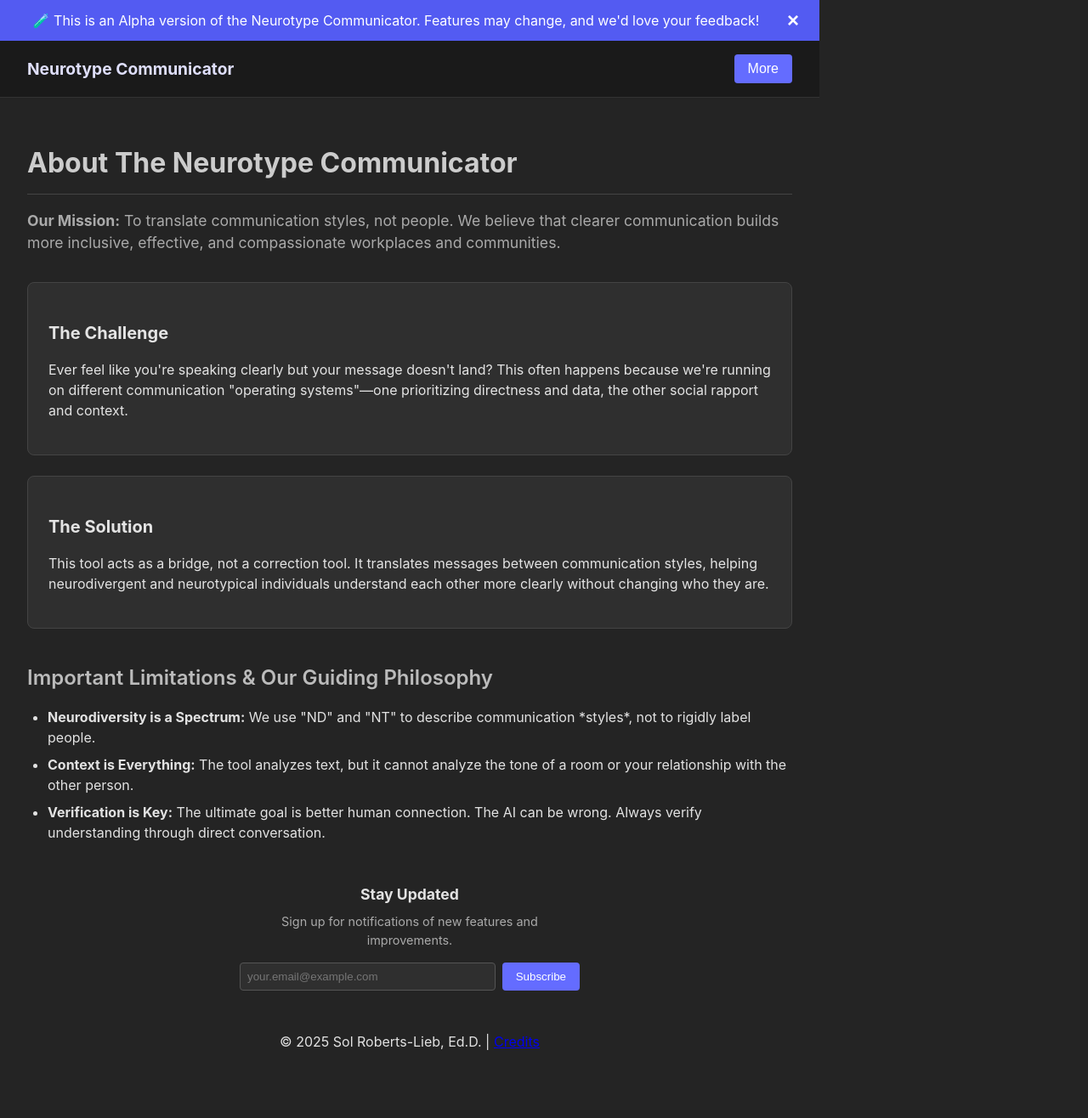
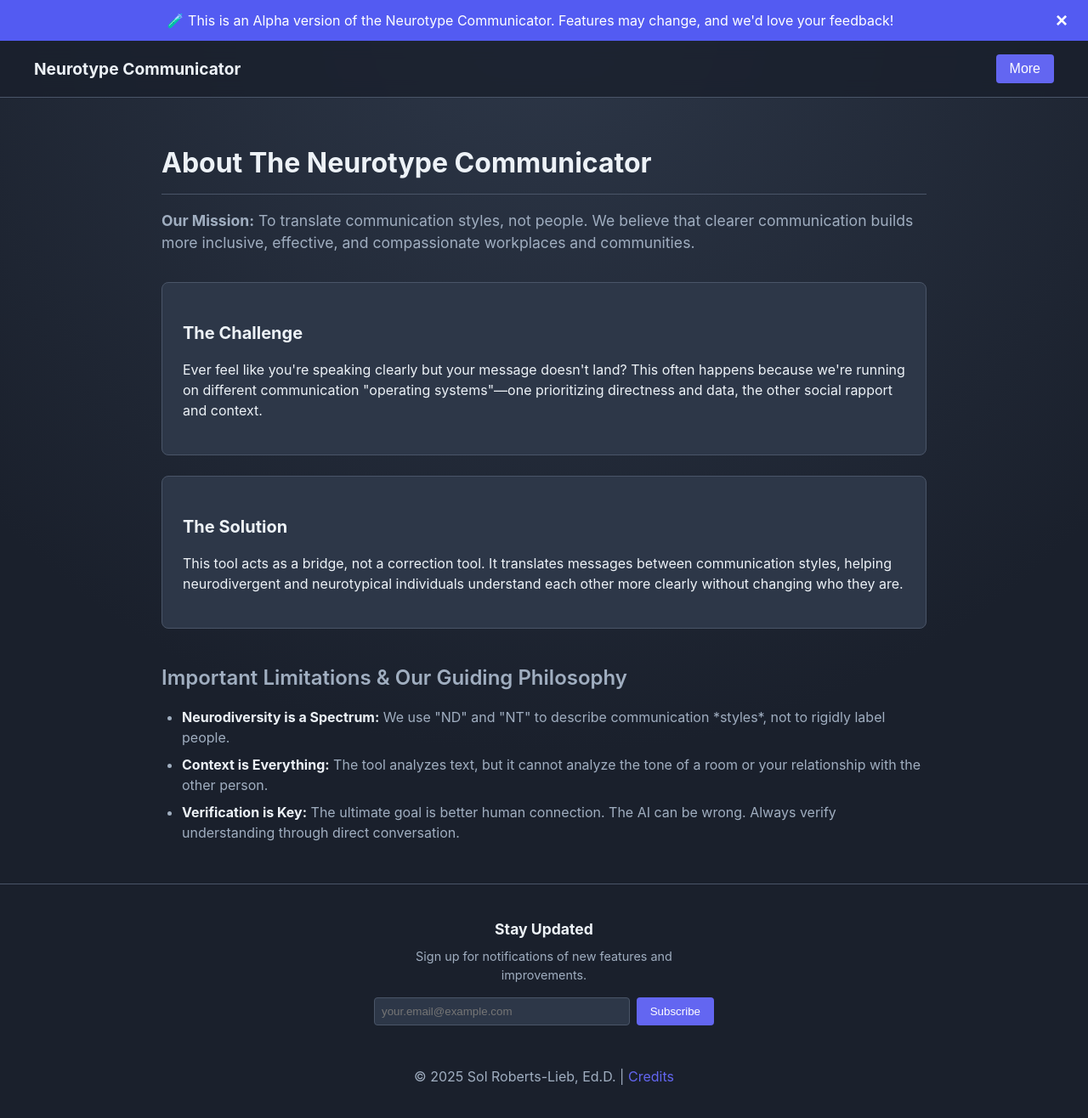
Before and after one commit to SolFlourishes/neurotype-communicator-frontend, a React (Vite) app: page /about in a window 1280 px wide. Shown: the top 1316 px of the page at 85% size. Before the commit the page ends 1254 px from the top, so only its background shows below. Built offline with nearby package versions, Linux system fonts and the light colour scheme; no server answers.

Commit message:
GUI: Improve asthetic

```diff
--- a/src/Content.css
+++ b/src/Content.css
@@ -1,62 +1,86 @@
+/* Main container for static content pages */
 .content-page {
   padding: 2rem;
   max-width: 900px;
   margin: 0 auto;
 }
 
+/* Main page title */
 .content-page h1 {
   font-size: 2rem;
   font-weight: bold;
   margin-bottom: 1rem;
-  color: #ccc;
-  border-bottom: 1px solid #444;
+  color: var(--text-primary);
+  border-bottom: 1px solid var(--border);
   padding-bottom: 0.75rem;
 }
 
+/* Section headings */
 .content-page h2 {
   font-size: 1.5rem;
   font-weight: 600;
   margin-top: 2.5rem;
   margin-bottom: 0.75rem;
-  color: #bbb;
+  color: var(--text-secondary);
 }
 
+/* Sub-headings */
 .content-page h3 {
   font-size: 1.25rem;
   font-weight: bold;
   margin-bottom: 0.5rem;
+  color: var(--text-primary);
 }
 
+.content-page h4 {
+  font-weight: 600;
+}
+
+/* Mission statement/introductory paragraph */
 .mission {
   font-size: 1.1rem;
-  color: #aaa;
+  color: var(--text-secondary);
   margin-bottom: 2rem;
 }
 
+/* Card-like containers for content blocks */
 .bg-gray-50 {
-  background-color: #2f2f2f;
+  background-color: var(--surface);
   padding: 1.5rem;
   border-radius: 8px;
-  border: 1px solid #444;
+  border: 1px solid var(--border);
   margin-top: 1.5rem;
 }
 
+/* Inner cards, used on the How-to-Use page */
 .bg-white {
-  background-color: #242424;
-   padding: 1rem;
-   border-radius: 6px;
-   border: 1px solid #444;
+  background-color: var(--background);
+  padding: 1rem;
+  border-radius: 6px;
+  border: 1px solid var(--border);
 }
 
+/* List styles */
 .list-disc {
   list-style-type: disc;
   padding-left: 1.5rem;
+  color: var(--text-secondary);
+}
+
+.list-disc strong {
+  color: var(--text-primary);
 }
 
 .space-y-2 > * + * {
   margin-top: 0.5rem;
 }
 
-/* Styles for Roadmap page */
-.bg-blue-50 { background-color: #2a2a4b; border: 1px solid #4a4a9c; }
-.bg-green-50 { background-color: #2a4b37; border: 1px solid #3c8d40; }
+/* Specific styles for the Roadmap page cards */
+.bg-blue-50 {
+  background-color: #2a2a4b;
+  border: 1px solid #4a4a9c;
+}
+.bg-green-50 {
+  background-color: var(--success-bg);
+  border: 1px solid var(--success-border);
+}
--- a/src/components/Footer.css
+++ b/src/components/Footer.css
@@ -1,3 +1,14 @@
+/* Main footer container */
+.app-footer {
+  border-top: 1px solid var(--border);
+  padding: 2.5rem 2rem;
+  text-align: center;
+  color: var(--text-secondary); /* Softer text color */
+  background-color: var(--background);
+  margin-top: auto; /* Pushes the footer to the bottom */
+}
+
+/* Inner content wrapper */
 .footer-content {
   max-width: 1200px;
   margin: 0 auto;
@@ -6,42 +17,72 @@
   align-items: center;
   gap: 2rem;
 }
+
+/* Link color within the footer */
+.app-footer a {
+  color: var(--primary);
+  text-decoration: none;
+}
+
+.app-footer a:hover {
+  text-decoration: underline;
+}
+
+/* Listserv signup form section */
 .listserv-signup {
   max-width: 400px;
   width: 100%;
   text-align: center;
 }
+
 .listserv-signup h4 {
   margin: 0 0 0.5rem 0;
   font-size: 1.1rem;
+  color: var(--text-primary); /* Use primary text color for heading */
 }
+
 .listserv-signup p {
   margin: 0 0 1rem 0;
   font-size: 0.9rem;
-  color: #aaa;
+  color: var(--text-secondary); /* Use secondary text color */
 }
+
+/* Form layout */
 .signup-form {
   display: flex;
   gap: 0.5rem;
 }
+
 .signup-form input {
   flex-grow: 1;
-  border: 1px solid #555;
-  background-color: #2f2f2f;
+  border: 1px solid var(--border);
+  background-color: var(--surface);
   padding: 0.5rem;
   border-radius: 4px;
-  color: white;
+  color: var(--text-primary);
 }
+
 .signup-form button {
-  background-color: #646cff;
+  background-color: var(--primary);
   border: none;
   color: white;
   padding: 0.5rem 1rem;
   border-radius: 4px;
   cursor: pointer;
+  transition: background-color 0.2s;
 }
+
+.signup-form button:hover {
+  background-color: #4f46e5; /* Darker shade of primary */
+}
+
+/* Confirmation message below the form */
 .signup-message {
   margin-top: 0.75rem !important;
   font-size: 0.8rem;
-  color: #a0e9a4;
+  color: var(--success-text);
 }
+
+.copyright {
+  width: 100%;
+}
--- a/src/components/Header.css
+++ b/src/components/Header.css
@@ -1,9 +1,16 @@
+/* Main header container with sticky positioning and blur effect */
 .app-header {
-  background-color: #1a1a1a;
-  border-bottom: 1px solid #333;
+  background-color: rgba(26, 32, 44, 0.8); /* var(--background) with transparency */
+  border-bottom: 1px solid var(--border);
   padding: 1rem 2rem;
+  backdrop-filter: blur(10px);
+  -webkit-backdrop-filter: blur(10px); /* For Safari support */
+  position: sticky;
+  top: 0;
+  z-index: 10;
 }
 
+/* Inner content wrapper to constrain width */
 .header-content {
   display: flex;
   justify-content: space-between;
@@ -12,51 +19,65 @@
   margin: 0 auto;
 }
 
+/* App title/logo link */
 .logo {
   font-weight: bold;
   font-size: 1.2rem;
-  color: #dfdffc;
+  color: var(--text-primary);
   text-decoration: none;
 }
 
+/* Dropdown container */
 .dropdown {
   position: relative;
   display: inline-block;
 }
 
+/* "More" button */
 .dropdown-button {
-  background-color: #646cff;
+  background-color: var(--primary);
   color: white;
   padding: 0.5rem 1rem;
   font-size: 1rem;
   border: none;
   border-radius: 4px;
   cursor: pointer;
+  transition: background-color 0.2s;
 }
 
+.dropdown-button:hover {
+  background-color: #4f46e5; /* A slightly darker shade of the primary color */
+}
+
+/* The dropdown menu box */
 .dropdown-content {
   display: none;
   position: absolute;
   right: 0;
-  background-color: #2f2f2f;
+  background-color: var(--surface);
   min-width: 160px;
   box-shadow: 0px 8px 16px 0px rgba(0,0,0,0.4);
   z-index: 1;
   border-radius: 4px;
   padding: 0.5rem 0;
+  border: 1px solid var(--border);
 }
 
+/* Links inside the dropdown */
 .dropdown-content a {
-  color: #dfdffc;
+  color: var(--text-secondary);
   padding: 12px 16px;
   text-decoration: none;
   display: block;
+  transition: background-color 0.2s, color 0.2s;
 }
 
 .dropdown-content a:hover {
-  background-color: #444;
+  background-color: var(--primary);
+  color: var(--text-primary);
 }
 
+/* Show dropdown menu on hover */
 .dropdown:hover .dropdown-content {
   display: block;
 }
--- a/src/components/ModeCard.css
+++ b/src/components/ModeCard.css
@@ -1,21 +1,26 @@
 .mode-card {
-  border: 1px solid #555;
+  border: 1px solid var(--border);
   border-radius: 8px;
   padding: 1rem 1.5rem;
   flex: 1;
   min-width: 250px;
   text-decoration: none;
   color: inherit;
-  background-color: #1a1a1a;
-  transition: border-color 0.25s, background-color 0.25s;
+  background-color: var(--surface);
+  transition: border-color 0.25s, transform 0.25s;
+  box-shadow: 0 4px 6px -1px rgba(0, 0, 0, 0.1), 0 2px 4px -1px rgba(0, 0, 0, 0.06);
 }
 
 .mode-card:hover {
-  border-color: #646cff;
-  background-color: #1f1f2e;
+  border-color: var(--primary);
+  transform: translateY(-4px); /* Add a slight lift on hover */
 }
 
 .mode-card h2 {
   margin-top: 0;
-  color: #646cff;
+  color: var(--primary);
 }
+
+.mode-card p {
+  color: var(--text-secondary);
+}
--- a/src/index.css
+++ b/src/index.css
@@ -1,16 +1,30 @@
 :root {
+  /* Font */
   font-family: Inter, system-ui, Avenir, Helvetica, Arial, sans-serif;
   line-height: 1.5;
   font-weight: 400;
-  color-scheme: light dark;
-  color: rgba(255, 255, 255, 0.87);
-  background-color: #242424;
+  font-synthesis: none;
+  text-rendering: optimizeLegibility;
+  -webkit-font-smoothing: antialiased;
+  -moz-osx-font-smoothing: grayscale;
+
+  /* New Color Palette */
+  --background: #1a202c; /* Dark Slate Blue */
+  --surface: #2d3748;    /* Lighter Slate for cards/boxes */
+  --primary: #6366f1;     /* Vibrant Indigo for accents/hovers */
+  --text-primary: #edf2f7; /* Light Gray for main text */
+  --text-secondary: #a0aec0; /* Softer Gray for descriptions */
+  --border: #4a5568;      /* Subtle border color */
+  --success-bg: #2a4b37;
+  --success-border: #3c8d40;
+  --success-text: #a0e9a4;
 }
 
 body {
   margin: 0;
-  display: flex;
-  place-items: center;
-  min-width: 320px;
+  background-color: var(--background);
+  color: var(--text-primary);
+  /* Subtle gradient for visual depth */
+  background-image: radial-gradient(circle at top, #2d3748, transparent 60%);
   min-height: 100vh;
 }
--- a/src/pages/TranslatePage.css
+++ b/src/pages/TranslatePage.css
@@ -62,8 +62,8 @@
 }
 
 .options label.selected {
-  background-color: #3e4499;
-  border-color: #646cff;
+  background-color: var(--primary);
+  border-color: var(--primary);
   font-weight: bold;
 }
 
```
